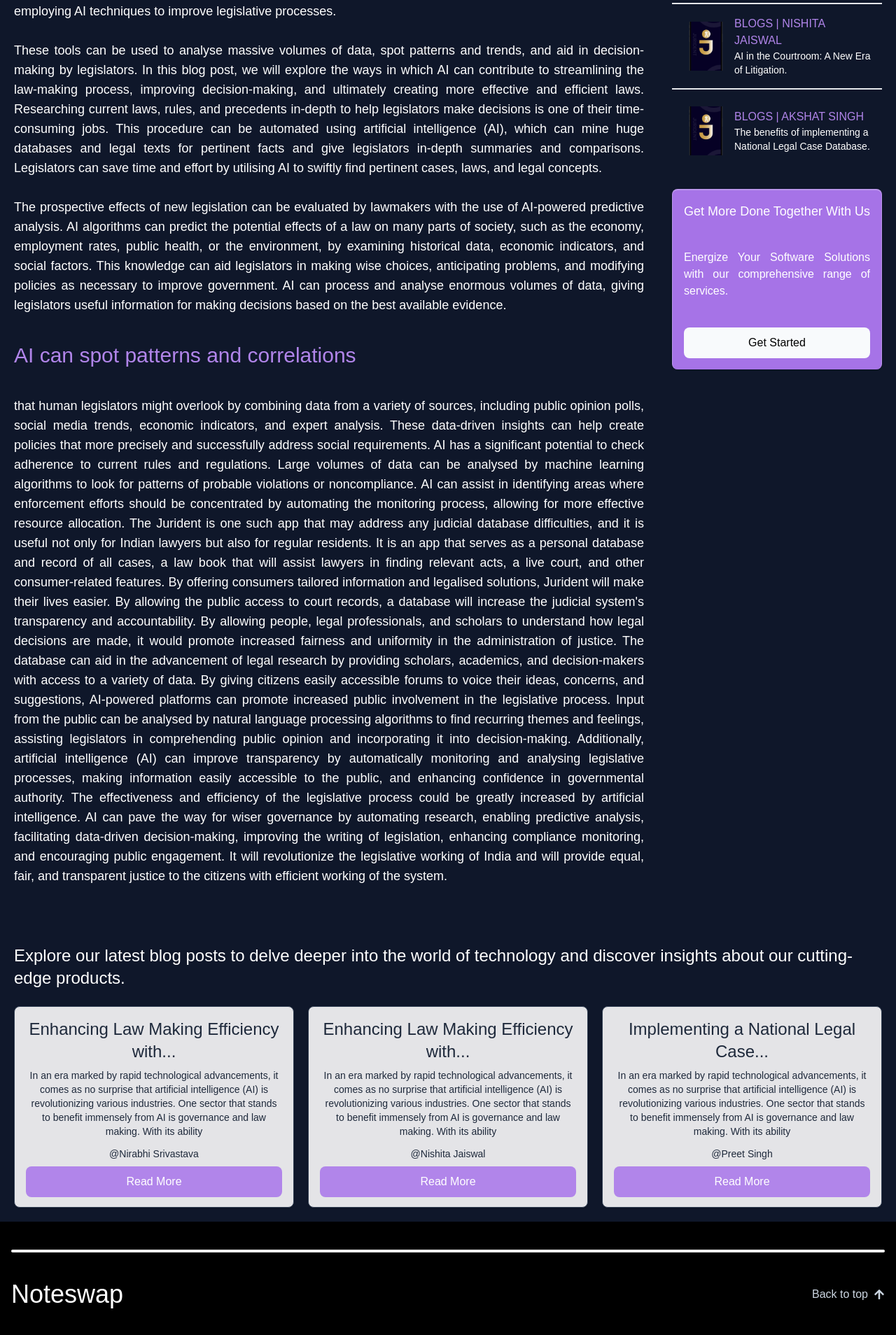
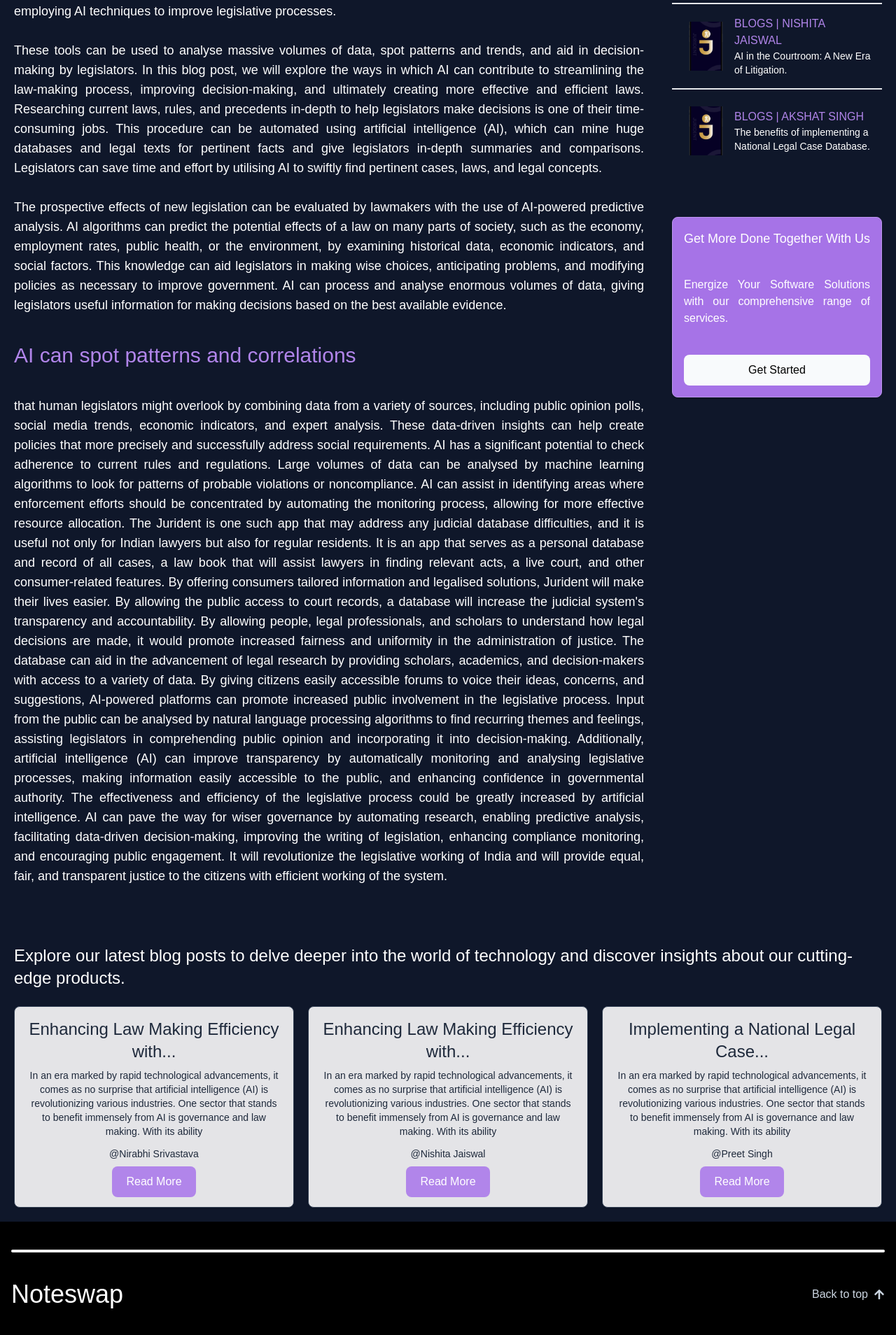
Before and after one commit to ValscoTech/Frontend-_Dev_Aug_Task, a React (Vite) app: page /blogs in a window 1280 px wide. Shown: the part 1065-2973 px from the top of the page at 70% size. Built offline with nearby package versions, Linux system fonts and the light colour scheme; a web font is replaced by a local one.

Commit message:
FIX: layout and design fixing

```diff
--- a/src/Components/Blogs/MoreFeed.jsx
+++ b/src/Components/Blogs/MoreFeed.jsx
@@ -13,7 +13,7 @@ function MoreFeed({ feeds }) {
 				{feeds.map((feed, index) => (
 					<Card
 						key={index}
-						className="!max-w-lg mx-auto text-center justify-between !bg-zinc-200 !text-slate-800 !h-72 flex flex-col gap-3"
+						className="!max-w-md lg:!max-w-lg mx-auto text-center justify-between !bg-zinc-200 !text-slate-800 !h-80 lg:!h-96 xl:!h-72 flex flex-col gap-3"
 					>
 						<div className="flex flex-col gap-2">
 							<h3 className="text-lg md:text-xl lg:text-2xl font-medium">
@@ -23,7 +23,7 @@ function MoreFeed({ feeds }) {
 						</div>
 						<div className="flex flex-col gap-2">
 							<p className="text-sm">{feed.author}</p>
-							<Button className="w-fit mx-auto">Read More</Button>
+							<Button className="!w-fit !mx-auto">Read More</Button>
 						</div>
 					</Card>
 				))}
--- a/src/Components/Blogs/PopularPosts.jsx
+++ b/src/Components/Blogs/PopularPosts.jsx
@@ -5,6 +5,7 @@ function PopularPosts({ posts }) {
 	return (
 		<div>
 			<p className="text-primary font-medium">POPULAR POST</p>
+			<div className="flex flex-col lg:flex-row xl:flex-col gap-10 justify-center items-center">
 				<div className="flex flex-col divide-y-2">
 					{posts.map((post, index) => (
 						<div
@@ -26,6 +27,7 @@ function PopularPosts({ posts }) {
 							</div>
 						</div>
 					))}
+				</div>
 				<Card
 					className="mt-6 mx-auto justify-center text-center items-center flex flex-col gap-10"
 					theme="primary"
--- a/src/pages/blogs.jsx
+++ b/src/pages/blogs.jsx
@@ -60,8 +60,8 @@ function Blogs() {
 				alt=""
 			/>
 
-			<div className="flex flex-col lg:flex-row gap-10 mb-16">
-				<div className="text-justify flex flex-col gap-10 text-lg lg:w-3/4">
+			<div className="flex flex-col xl:flex-row gap-10 mb-16">
+				<div className="text-justify flex flex-col gap-10 text-lg xl:w-3/4">
 					<p>
 						Enhancing Law making Efficiency with AI: Paving the Way
 						for Smarter Governance. In an era marked by rapid
@@ -164,7 +164,7 @@ function Blogs() {
 						working of the system.
 					</p>
 				</div>
-				<div className="lex flex-col mx-auto lg:w-1/4 gap-3">
+				<div className="lex flex-col mx-auto xl:w-1/4 gap-3">
 					<PopularPosts posts={popularPosts} />
 				</div>
 			</div>
```
Lines whose indentation alone changed are shown as unchanged.
